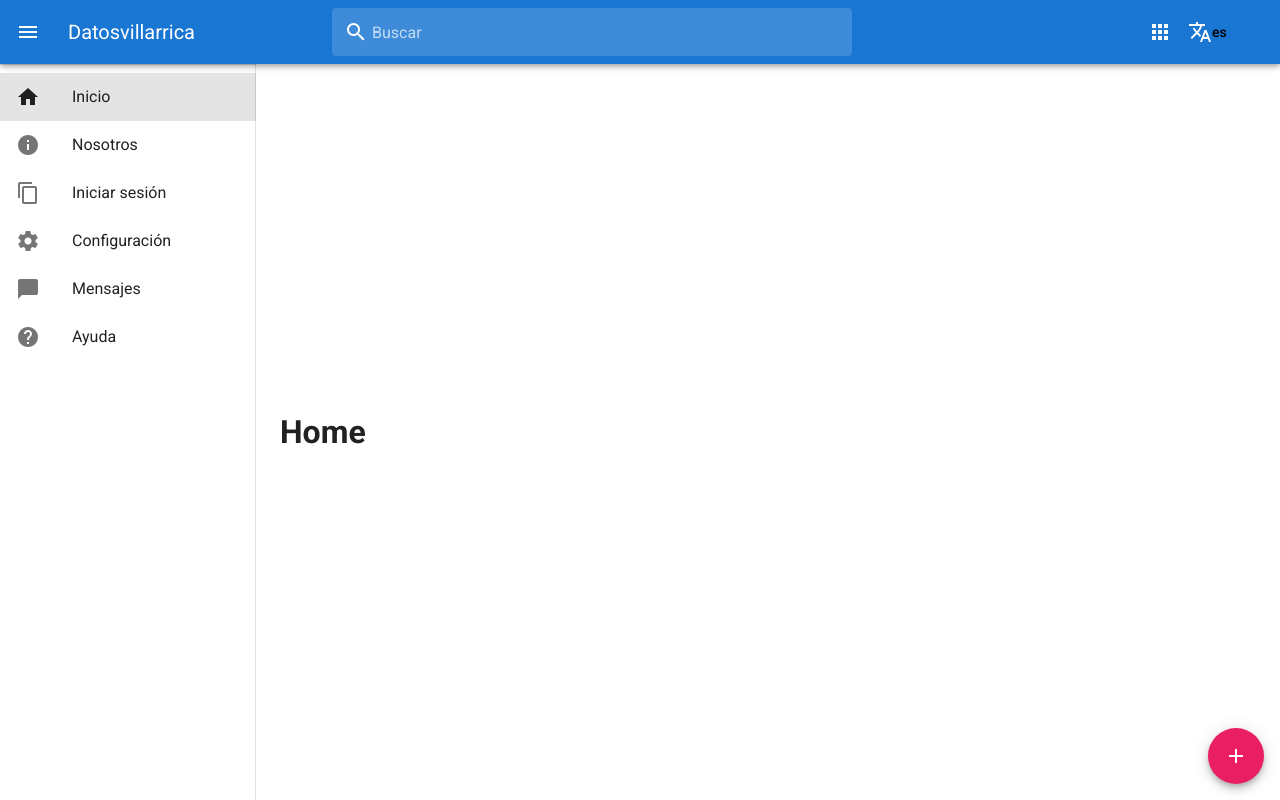
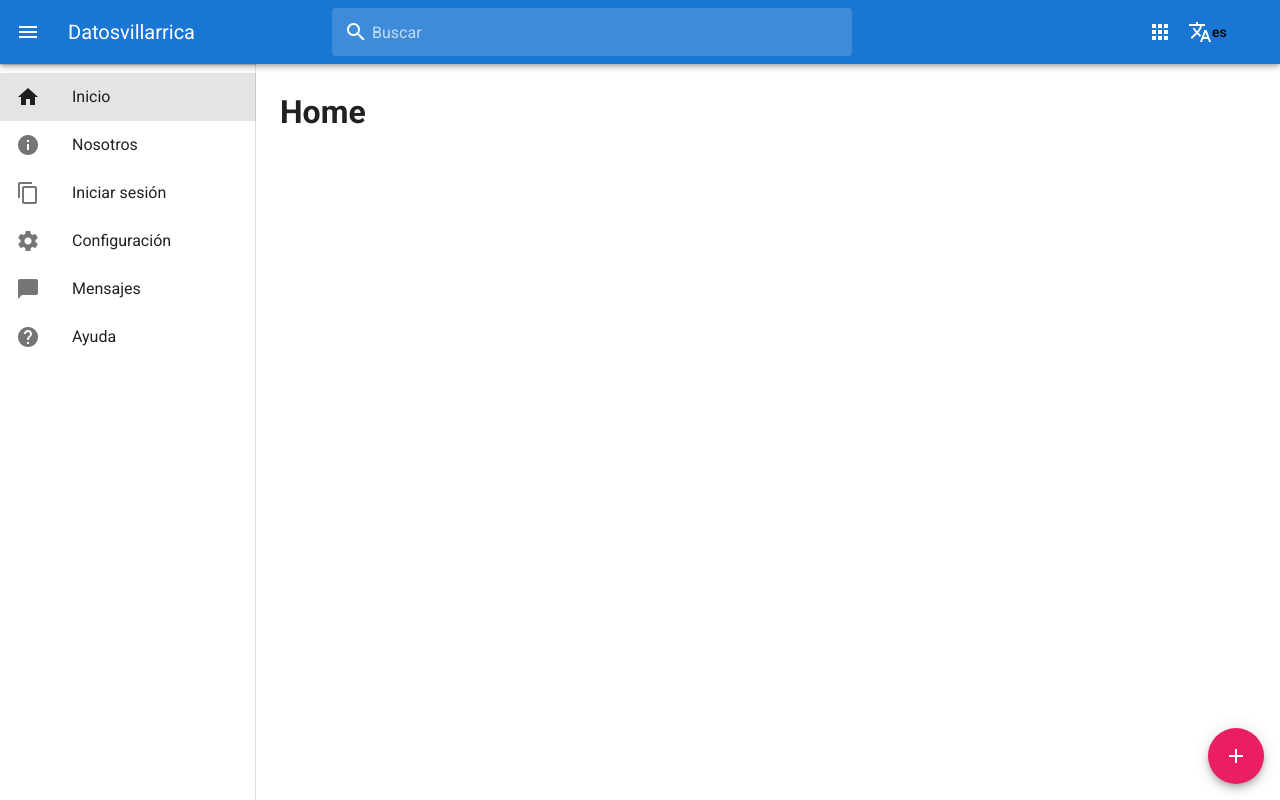
Before and after one commit to Gikobazy-SPA/datosvillarrica, a Vue app: page / in a window 1280 px wide. Built offline with nearby package versions, Linux system fonts and the light colour scheme.

Commit message:
Update main component

```diff
--- a/src/App.vue
+++ b/src/App.vue
@@ -47,11 +47,11 @@
         </v-avatar>
       </v-btn>
     </v-app-bar>
-    <v-content>
-      <v-container class="fill-height" fluid>
+    <v-main>
+      <v-container fluid>
         <router-view></router-view>
       </v-container>
-    </v-content>
+    </v-main>
     <v-btn bottom color="pink" dark fab fixed right @click="dialog = !dialog">
       <v-icon>mdi-plus</v-icon>
     </v-btn>
```
